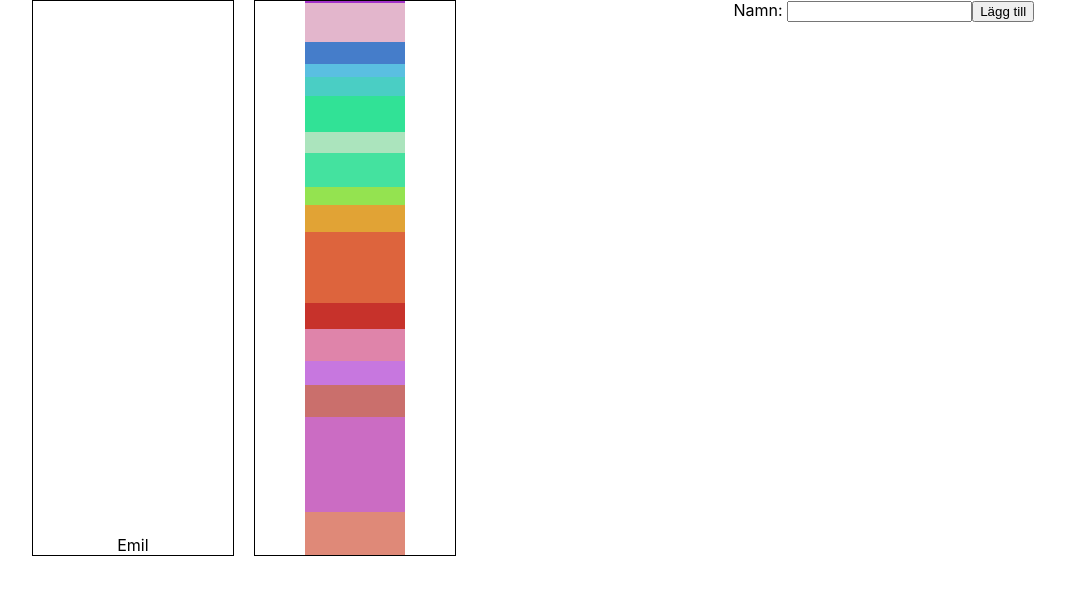
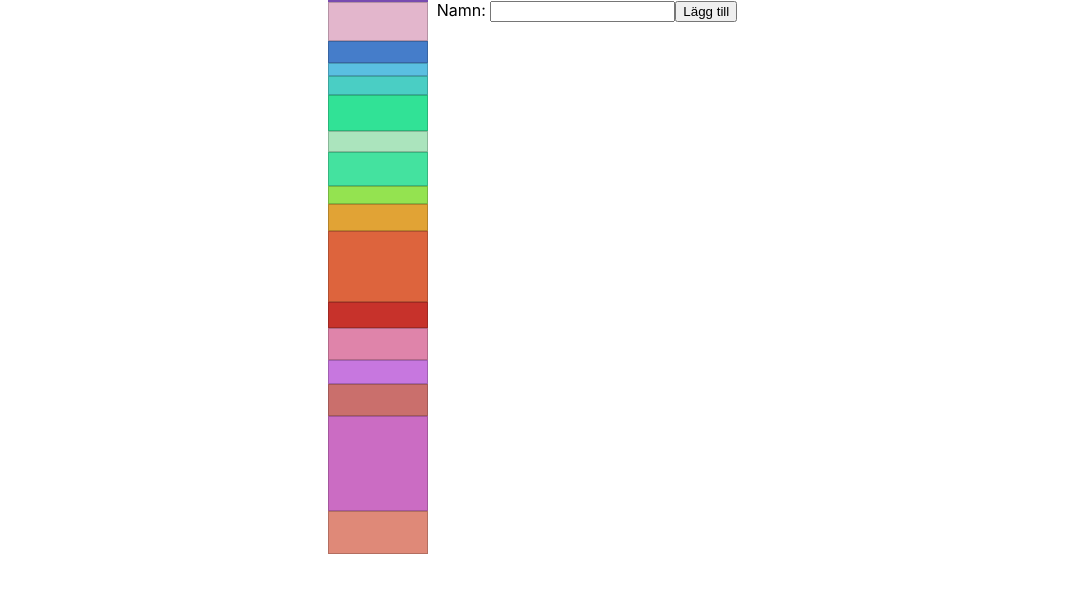
Before and after one commit to EmilS2019/fortheater, a React (Create React App) app in the folder website/: page / in a window 1280 px wide. Shown: the top 594 px of the page, without its empty margins (112-1177 px from the left). Built offline with nearby package versions, Linux system fonts and the light colour scheme.

Commit message:
more vizualisation

```diff
--- a/website/src/App.js
+++ b/website/src/App.js
@@ -14,7 +14,6 @@ function App() {
 	return (
 		<App>
 			<Graphs />
-			<AddGraph/>
 		</App>
 	)
 }
--- a/website/src/Components/AddGraph.js
+++ b/website/src/Components/AddGraph.js
@@ -1,12 +1,6 @@
 import React from 'react'
 
-export default function AddGraph() {
-
-    const addGraph = e =>{
-        e.preventDefault()
-        console.log(e.target[0].value)
-    }
-
+export default function AddGraph({addGraph}) {
     return (
         <div>
             <form onSubmit={addGraph}>
--- a/website/src/Components/Graph.js
+++ b/website/src/Components/Graph.js
@@ -11,10 +11,9 @@ export default class Graph extends Component {
 	render() {
 		const Graph = styled.div`
 			min-height: 300px;
-			border: solid 1px black;
 			display: flex;
 			flex-direction: column-reverse;
-			width:200px;
+			width:98px;
 			align-items:center;
 			margin:0 10px;
 		`
--- a/website/src/Components/GraphPiece.js
+++ b/website/src/Components/GraphPiece.js
@@ -61,14 +61,14 @@ export default class GraphPiece extends Component {
 			background:  ${this.piece.color};
 			cursor: pointer;
 			box-sizing: border-box;
-			transition: transform 0.4s;
+			border: 1px solid rgb(0,0,0,00.2);
+			transform-style:preserve-3d;
 			filter:saturate(92%) brightness(90%);
 
 			&:hover{
 				filter:saturate(100%)brightness(110%);
 			}
 
-			/* pointer-events: none; */
 		`
 
 		Piece.displayName = 'GraphPiece'
--- a/website/src/Components/Graphs.js
+++ b/website/src/Components/Graphs.js
@@ -1,19 +1,39 @@
-import React, { Component } from 'react'
+import React, { Component, useState } from 'react'
 import Graph from './Graph'
 import AddGraph from './AddGraph'
 import styled from 'styled-components'
 
 export default class Graphs extends Component {
+
+	constructor(props){
+		super();
+	}
+
+	componentDidMount(){
+		this.setState({graphs: []})
+	}
+
+	addGraph = e =>{
+		e.preventDefault()
+		const newArr = this.state.graphs
+		newArr.push(e.target[0].value)
+		this.setState(newArr)
+	}
+
 	render() {
 		const ManyGraphs = styled.div`
 			display: flex;
 			justify-content: space-around;
 		`
 
+
 		return (
 			<ManyGraphs>
-				<Graph name={"Emil"} graphPieces={[]}/>
 				<Graph graphPieces={[0, 1, 2, 3, 4, 5, 6, 7, 8, 9, 10, 11, 12, 13, 14, 15, 16]} />
+				{this.state && this.state.graphs.map(graph => {
+					return <Graph key={graph+new Date().toString()} graphPieces={[]} name={graph}/>
+				})}
+				<AddGraph addGraph={this.addGraph.bind(this)}/>
 			</ManyGraphs>
 		)
 	}
--- a/website/src/Components/HoverBox.js
+++ b/website/src/Components/HoverBox.js
@@ -12,6 +12,14 @@ export default function HoverBox({piece}) {
         transform:translateX(6.2rem);
         font-size:0.9rem;
 
+        &:hover{
+            transform:translateZ(1rem)
+            &::after, &::before, &{
+            transform:translateZ(1rem)
+        }
+        }
+
+
     `
 
     return (
--- a/website/src/Components/graphpieces.json
+++ b/website/src/Components/graphpieces.json
@@ -97,9 +97,9 @@
 	},
 	{
 		"index": 17,
-		"size": 2.0,
+		"size": 0.2,
 		"actor":"DEN ANDRA DROTTNINGEN",
-		"color": "#BD34EB"
+		"color": "#a6f"
 	}
 
 ]
```
